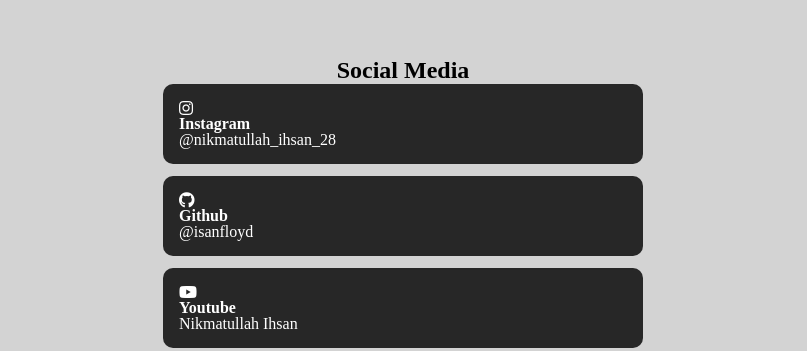
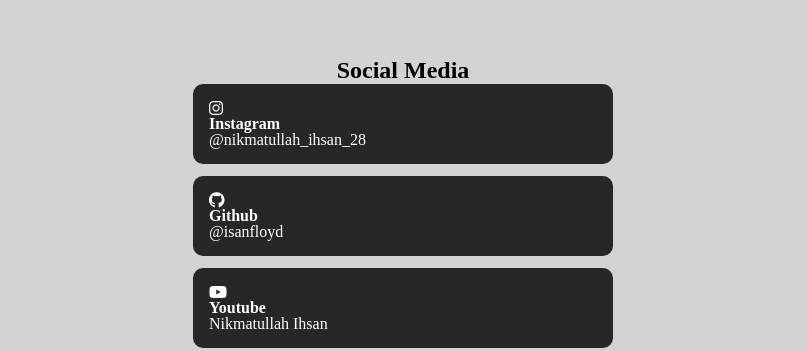
Before and after one commit to isanfloyd/isanfloyd.github.io, a plain HTML site: page index.html in a window 1280 px wide. Shown: the part 951-1302 px from the top of the page, without its empty margins (237-1044 px from the left). Drawn offline with Linux system fonts and the light colour scheme.

Commit message:
Update style.css

```diff
--- a/css/style.css
+++ b/css/style.css
@@ -101,7 +101,7 @@ body{
 	color: black;
 }
 .tombol-block{
-	width: 480px;
+	width: 420px;
 	display: inline-block;
 }
 footer{
```
